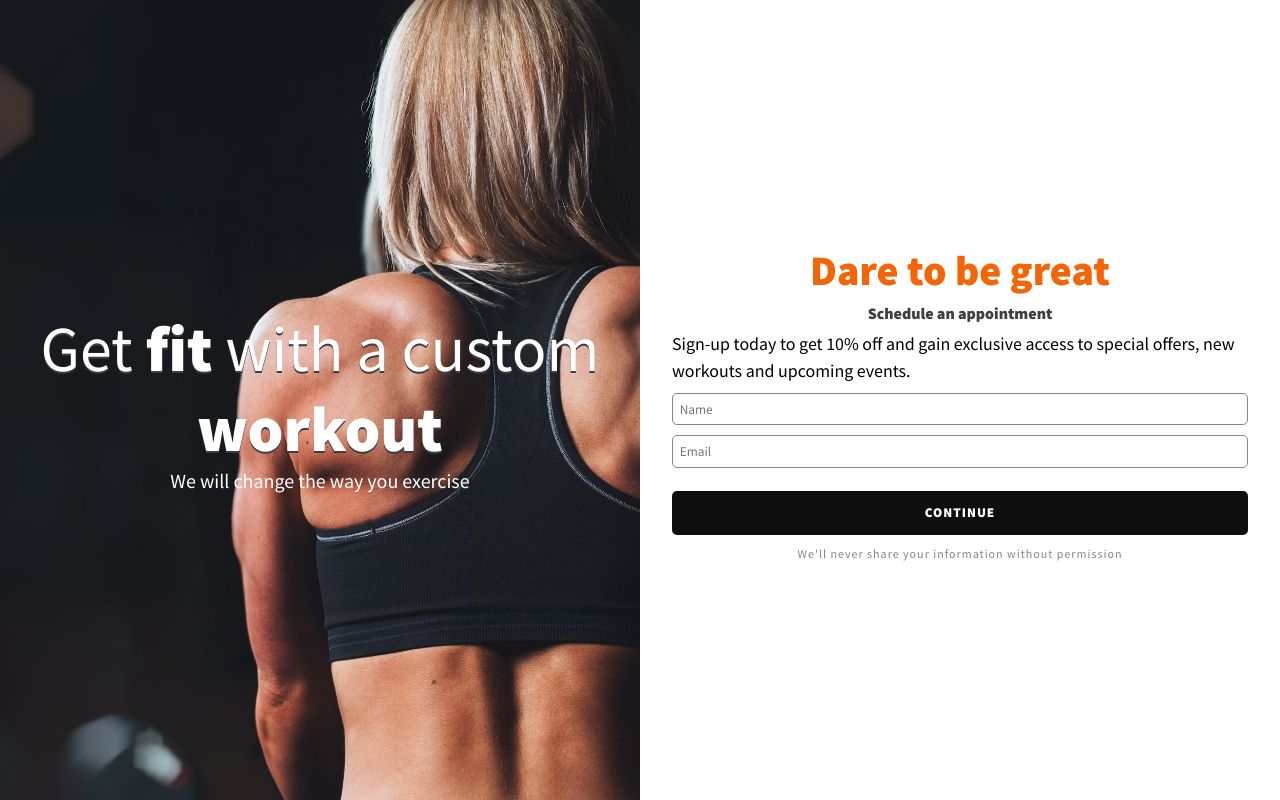
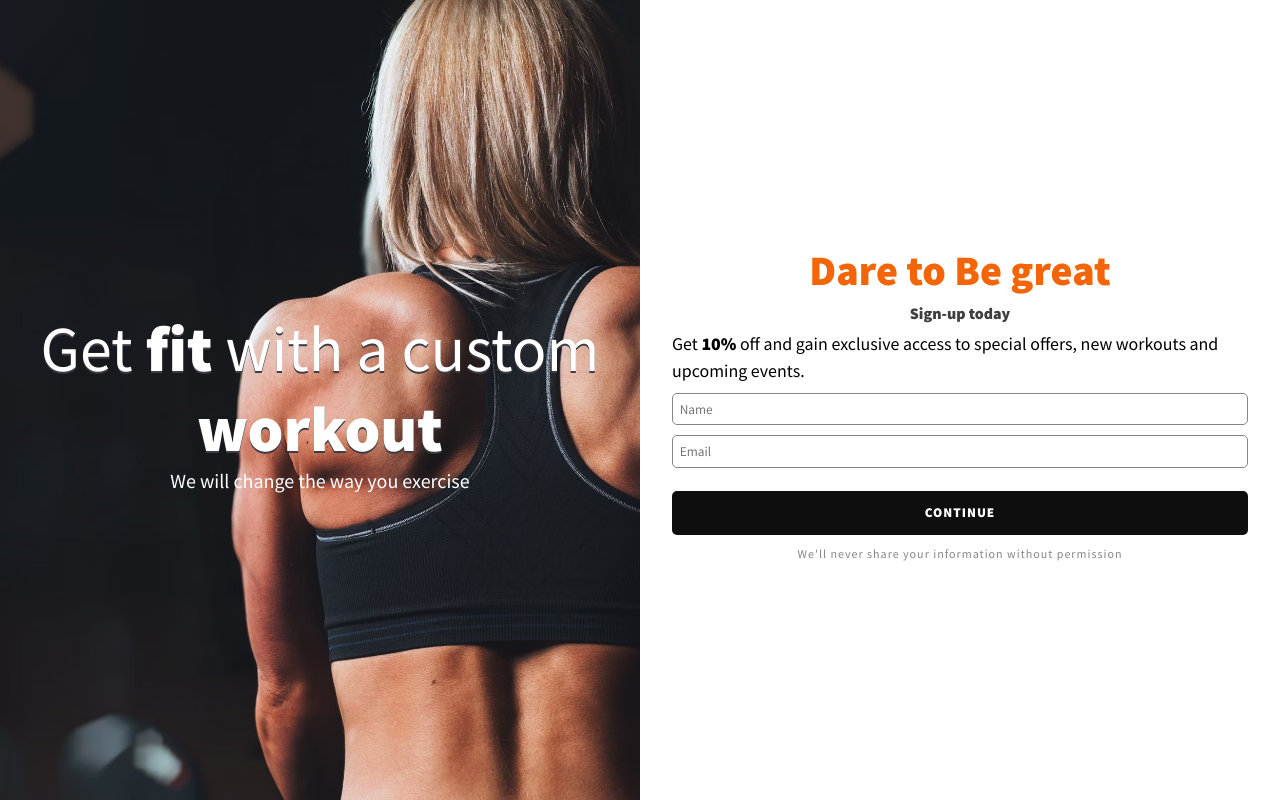
Before and after one commit to OlgaMinaievaWebDev/Fitness-Landing-Page, a plain HTML site: page index.html in a window 1280 px wide. Drawn offline with Linux system fonts and the light colour scheme.

Commit message:
modified

```diff
--- a/index.html
+++ b/index.html
@@ -17,11 +17,11 @@
     </section>
 
     <main class="main-content">
-      <h2>Dare to be great</h2>
-      <span class="subheading">Schedule an appointment</span>
+      <h2>Dare to Be great</h2>
+      <span class="subheading">Sign-up today</span>
 
       <p>
-        Sign-up today to get 10% off and gain exclusive access to special
+        Get <strong>10%</strong> off and gain exclusive access to special
         offers, new workouts and upcoming events.
       </p>
 
--- a/style.css
+++ b/style.css
@@ -14,6 +14,7 @@ h1 {
 h2 {
   font-size: 2.25rem;
   margin: 0.167em 0;
+  color: #f46507;
 }
 
 p {
@@ -51,20 +52,23 @@ p {
 }
 
 .main-content {
+  max-width: 650px;
+  background-color: #fff;
   display: flex;
   flex-direction: column;
   align-items: center;
   padding: 2em 2em 0 2em;
+  margin: 2em auto;
 }
 
 /* form */
 form {
   width: 100%;
   margin-top: 0.5em;
-
 }
 
-input, .btn {
+input,
+.btn {
   font-family: inherit;
   width: 100%;
   padding: 0.5em;
@@ -80,21 +84,24 @@ input:focus {
 }
 
 .btn {
- background-color: #0e0e0f;
- color: #fff;
   text-transform: uppercase;
   letter-spacing: 1px;
   padding: 1em 0;
   font-weight: 600;
   border: none;
-margin-top: 1em;
   cursor: pointer;
 }
 
-.btn:hover {
+.btn-primary {
+  background-color: #0e0e0f;
+  color: #fff;
+  margin-top: 1em;
+}
+
+.btn-primary:hover,
+.btn-primary:focus {
   color: #2b2828;
   background-color: #f46507;
-
 }
 
 /* media query  width 576px and wider*/
@@ -109,7 +116,6 @@ cursor: pointer;
 
   h2 {
     font-size: 2.625rem;
-    color: #f46507;
   }
 
   .beta-text {
```
Lines whose indentation alone changed are shown as unchanged.
